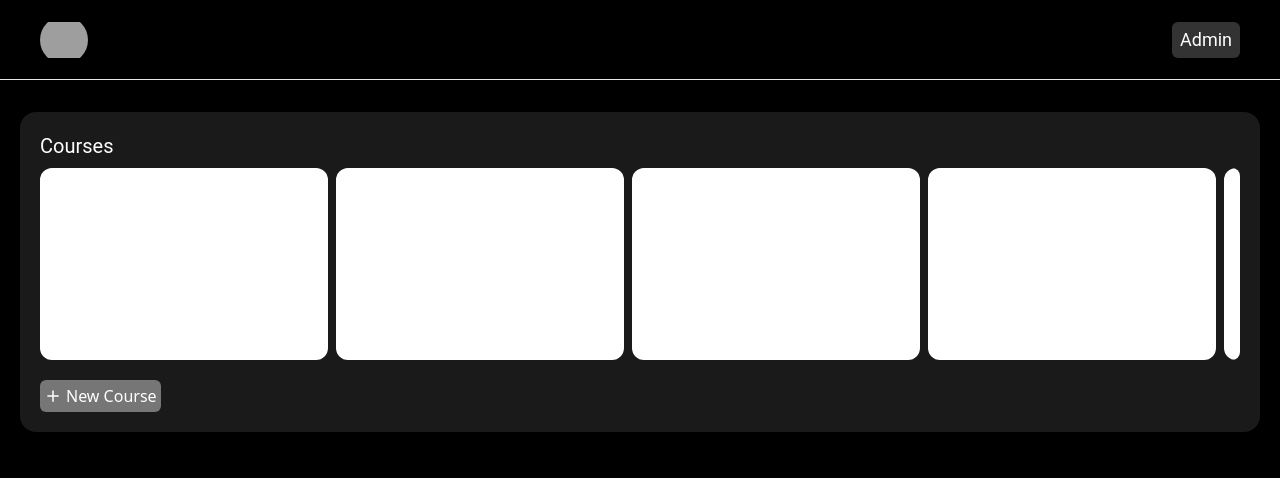
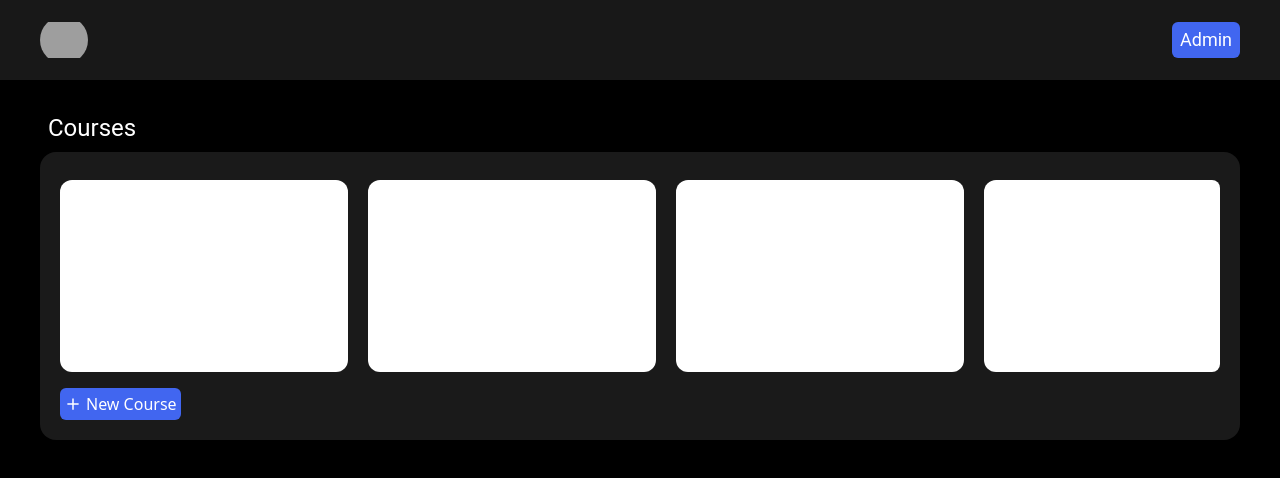
Before and after one commit to Ashirwad-Shetye/test-project-frontend, a Next.js app: page / in a window 1280 px wide. Shown: the top 478 px of the page. Built offline with nearby package versions, Linux system fonts and the light colour scheme; grey boxes are pictures that could not be loaded.

Commit message:
(chore):course block

```diff
--- a/components/adminDashboard/courseCard.tsx
+++ b/components/adminDashboard/courseCard.tsx
@@ -2,7 +2,7 @@ import React from "react";
 
 function CourseCard() {
   return (
-    <div className="h-48 w-72 shrink-0 relative rounded-xl bg-white"></div>
+    <div className="h-48 w-72 shrink-0 relative rounded-xl bg-white cursor-pointer selection:ring-1"></div>
   );
 }
 
--- a/components/adminDashboard/courses.tsx
+++ b/components/adminDashboard/courses.tsx
@@ -4,9 +4,10 @@ import { IoMdAdd } from "react-icons/io";
 
 function Courses() {
   return (
-    <div className="h-80 mx-5 max-w-8xl relative rounded-2xl bg-white/10 p-5">
-      <h1 className="font-roboto text-xl">Courses</h1>
-      <div className="flex rounded-lg mt-2 space-x-2 overflow-x-scroll scrollhide">
+    <div className="h-fit mx-5 max-w-8xl relative rounded-2xl md:px-5">
+      <h1 className="font-roboto text-2xl mb-2 mx-2">Courses</h1>
+      <div className="h-72 relative rounded-2xl bg-white/10 p-5">
+        <div className="flex rounded-lg mt-2 space-x-5 overflow-x-scroll scrollhide">
           <CourseCard />
           <CourseCard />
           <CourseCard />
@@ -16,10 +17,11 @@ function Courses() {
           <CourseCard />
         </div>
         <div className="absolute bottom-5">
-        <button className="flex items-center justify-center space-x-1 bg-white/40 p-1 rounded-md hover:scale-105 duration-150 hover:shadow-lg">
+          <button className="flex items-center justify-center space-x-1 bg-accentBlue p-1 rounded-md hover:scale-105 duration-150 hover:shadow-lg">
             <IoMdAdd className="text-lg" />
             <h1>New Course</h1>
           </button>
+        </div>
       </div>
     </div>
   );
--- a/components/navbar/index.tsx
+++ b/components/navbar/index.tsx
@@ -3,11 +3,11 @@ import Image from "next/image";
 
 function NavBar() {
   return (
-    <div className="h-20 flex items-center px-5 md:px-10 text-lg justify-between border-b">
+    <div className="h-20 flex items-center px-5 md:px-10 text-lg justify-between bg-accentGray">
       <div className="w-12 h-12 overflow-hidden flex items-center justify-center rounded-full cursor-pointer">
         <Image src="/logo/logo.png" alt="logo" width={500} height={500} />
       </div>
-      <div className=" bg-white/20 rounded-md cursor-pointer">
+      <div className=" bg-accentBlue rounded-md cursor-pointer">
         <h1 className="font-roboto px-2 py-1">Admin</h1>
       </div>
     </div>
--- a/tailwind.config.js
+++ b/tailwind.config.js
@@ -10,6 +10,10 @@ module.exports = {
       fontFamily: {
         roboto: "Roboto, sans-serif",
       },
+      backgroundColor: {
+        accentBlue: "#4166f0",
+        accentGray: "#181818",
+      },
     },
   },
   plugins: [],
```
Lines whose indentation alone changed are shown as unchanged.
